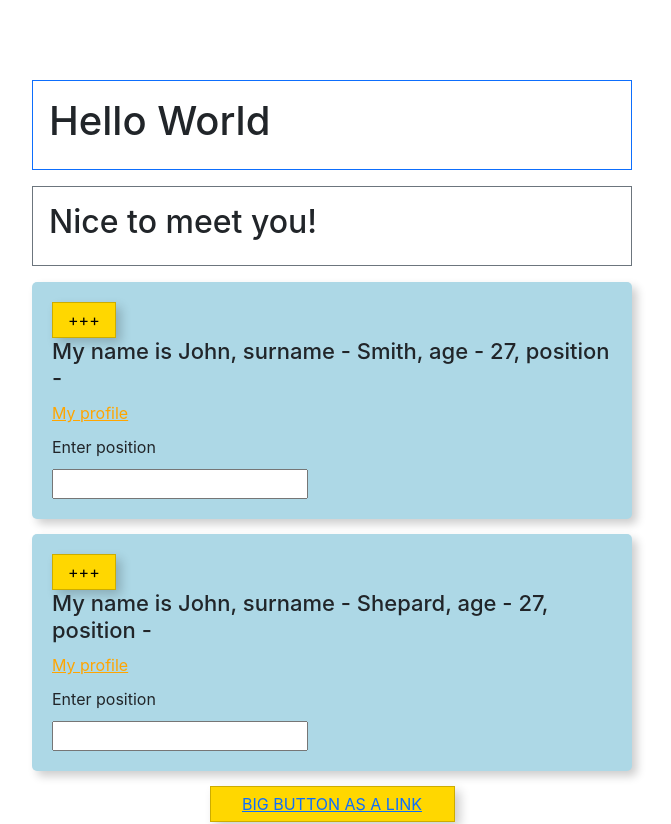
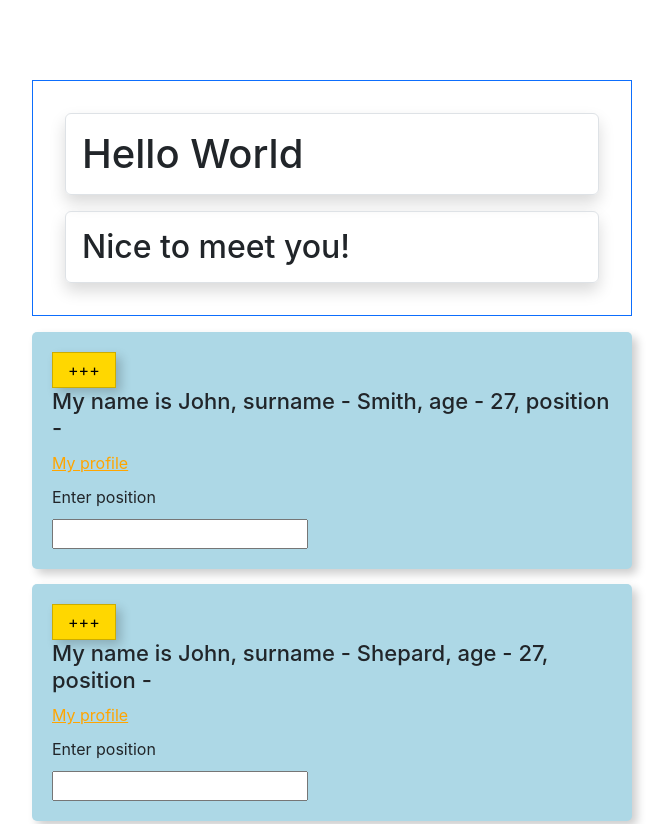
Before and after one commit to olena-ole/react-css-in-js-test, a React (Create React App) app: page / in a window 1280 px wide. Shown: the top 824 px of the page, without its empty margins (308-979 px from the left). Built offline with nearby package versions, Linux system fonts and the light colour scheme.

Commit message:
used React.Children.map and React.clone element to modify each item in props.children of DynamicGreeting component

```diff
--- a/src/App.js
+++ b/src/App.js
@@ -1,4 +1,4 @@
-import { Component } from 'react';
+import React, { Component } from 'react';
 import styled from 'styled-components';
 
 import './App.css';
@@ -85,7 +85,11 @@ const Wrapper = styled.div`
 const DynamicGreeting = (props) => {
   return (
     <div className={`mb-3 p-3 border border-${props.color}`}>
-      {props.children}
+      {
+        React.Children.map(props.children, child => {
+          return React.cloneElement(child, {className: 'shadow p-3 m-3 border rounded'})
+        })
+      }
     </div>
   )
 }
@@ -95,8 +99,6 @@ function App() {
     <Wrapper>
       <DynamicGreeting color="primary">
         <h1>Hello World</h1>
-      </DynamicGreeting>
-      <DynamicGreeting color="secondary">
         <h2>Nice to meet you!</h2>
       </DynamicGreeting>
       <WhoAmI name="John" surname="Smith" link="facebook.com" />
```
